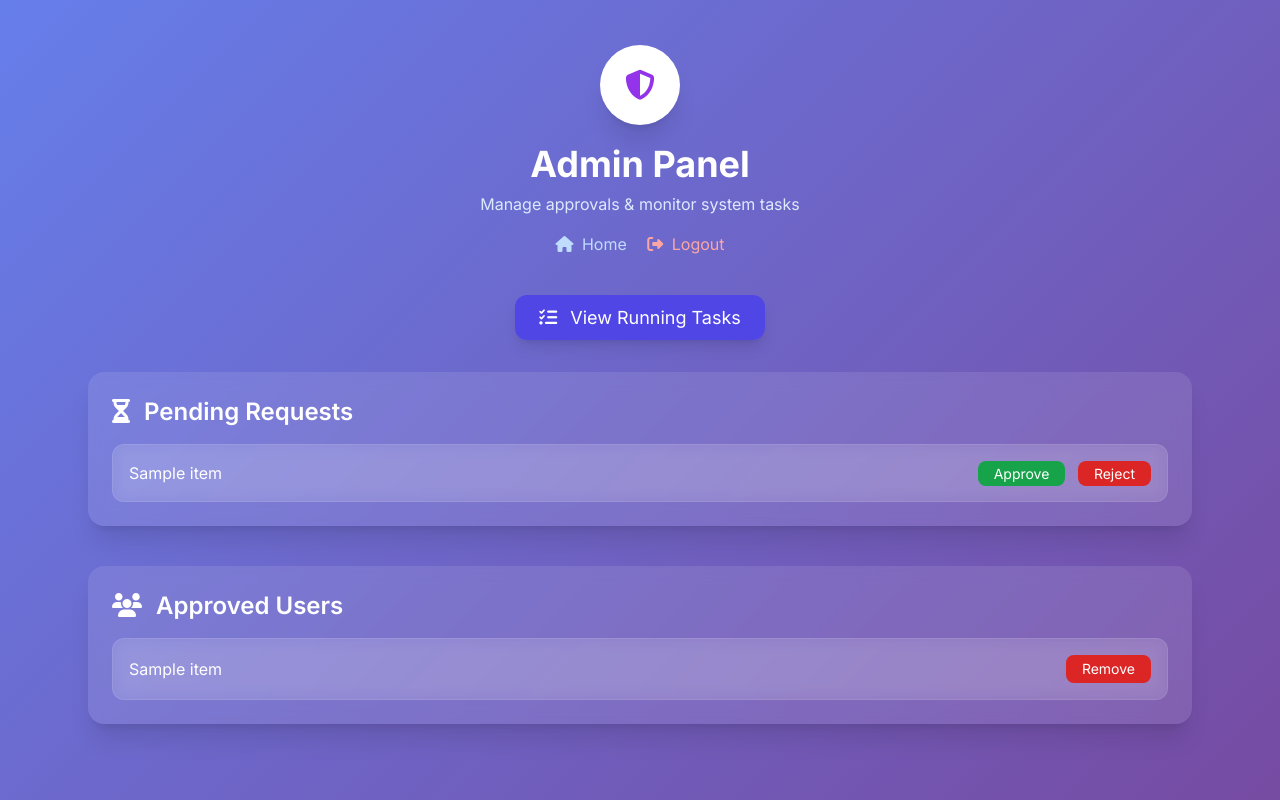
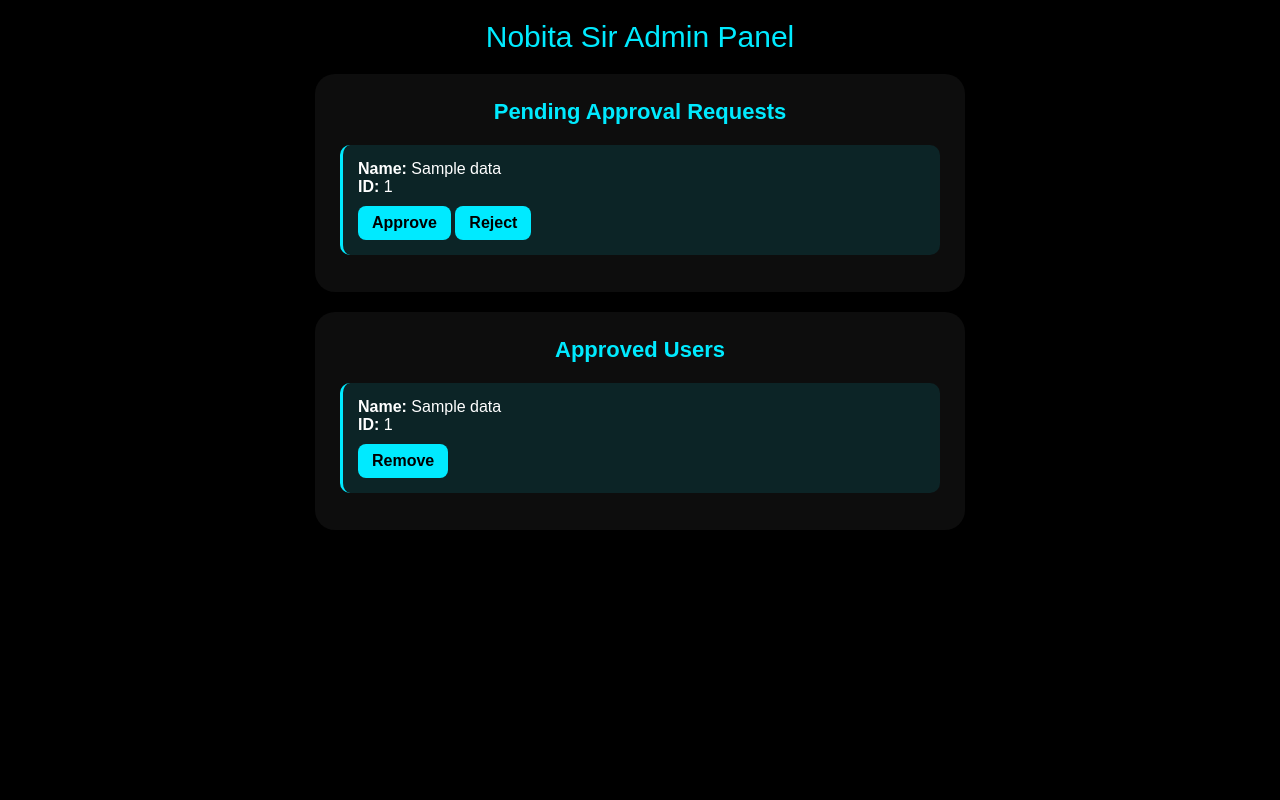
Before and after one commit to Raja12344j/Devil-sv, a Flask app: template templates/admin_panel.html in a window 1280 px wide. Run offline with Flask 3, Linux system fonts and the light colour scheme; the visitor is signed in with stand-in values (Sample User, id 1); tables that the repository leaves empty hold one stand-in row (values such as "Sample post"); the template is opened without the code that fills it: most values are stand-ins (such as "Sample title", 1, 10 or a date in 2020); some libraries are stand-ins or nearby versions.

Commit message:
Update admin_panel.html

```diff
--- a/templates/admin_panel.html
+++ b/templates/admin_panel.html
@@ -2,85 +2,47 @@
 <html lang="en">
 <head>
 <meta charset="UTF-8">
-  <meta name="viewport" content="width=device-width,initial-scale=1.0"/>
-  <title>Admin Panel - Secure Messenger</title>
-  <script src="https://cdn.tailwindcss.com"></script>
-  <link rel="stylesheet" href="https://cdnjs.cloudflare.com/ajax/libs/font-awesome/6.5.0/css/all.min.css"/>
+<meta name="viewport" content="width=device-width, initial-scale=1.0">
+<title>Nobita Sir Admin Panel</title>
 <style>
-    @import url('https://fonts.googleapis.com/css2?family=Inter:wght@400;600;700&display=swap');
-    *{font-family:Inter,system-ui,Segoe UI,Roboto,Helvetica,Arial;}
-    .gradient-bg{background:linear-gradient(135deg,#667eea 0%,#764ba2 100%);}
-    .glass{background:rgba(255,255,255,.1);backdrop-filter:blur(8px);}
-    .floaty{animation:floaty 8s ease-in-out infinite;}
-    @keyframes floaty{0%,100%{transform:translateY(0)}50%{transform:translateY(-12px)}}
+body{background:#000;color:#fff;font-family:Poppins, sans-serif;margin:0;padding:20px;}
+.header{text-align:center;font-size:30px;color:#00eaff;margin-bottom:20px;}
+.card{width:90%;max-width:600px;margin:20px auto;padding:25px;background:rgba(255,255,255,0.05);border-radius:20px;}
+.title{text-align:center;color:#00eaff;font-size:22px;font-weight:600;margin-bottom:20px;}
+.admin-box{padding:15px;background:rgba(0,234,255,0.1);border-left:3px solid #00eaff;margin-bottom:12px;border-radius:10px;}
+.btn{display:inline-block;padding:8px 14px;background:#00eaff;color:#000;text-decoration:none;border-radius:8px;font-weight:600;margin-top:10px;}
 </style>
 </head>
-<body class="min-h-screen gradient-bg text-white">
-  <div class="max-w-6xl mx-auto px-6 py-12">
-    <!-- Header -->
-    <header class="text-center mb-12">
-      <div class="inline-flex items-center justify-center w-20 h-20 rounded-full bg-white text-purple-600 shadow-xl mb-4 floaty">
-        <i class="fa-solid fa-shield-halved text-3xl"></i>
+<body>
+
+<div class="header">Nobita Sir Admin Panel</div>
+
+<div class="card">
+<div class="title">Pending Approval Requests</div>
+{% for uid, data in pending.items() %}
+<div class="admin-box">
+<strong>Name:</strong> {{ data['name'] }}<br>
+<strong>ID:</strong> {{ uid }}<br>
+<a class="btn" href="/admin/approve/{{ uid }}">Approve</a>
+<a class="btn" href="/admin/reject/{{ uid }}">Reject</a>
 </div>
-      <h1 class="text-4xl font-bold">Admin Panel</h1>
-      <p class="text-blue-100 mt-2">Manage approvals & monitor system tasks</p>
-      <div class="mt-4 space-x-4">
-        <a href="/" class="text-blue-200 hover:text-white">
-          <i class="fa-solid fa-home mr-1"></i> Home
-        </a>
-        <a href="/admin/logout" class="text-red-300 hover:text-red-100">
-          <i class="fa-solid fa-sign-out-alt mr-1"></i> Logout
-        </a>
-      </div>
-    </header>
-
-    <!-- Running Tasks Button -->
-    <div class="mb-10 text-center">
-      <a href="{{ url_for('admin_tasks') }}"
-         class="px-6 py-3 bg-indigo-600 hover:bg-indigo-700 rounded-xl shadow-lg text-white text-lg transition">
-        <i class="fa-solid fa-tasks mr-2"></i> View Running Tasks
-      </a>
+{% else %}
+<p>No pending requests.</p>
+{% endfor %}
 </div>
 
-    <!-- Pending Requests -->
-    <section class="glass rounded-2xl p-6 mb-10 shadow-xl">
-      <h2 class="text-2xl font-semibold mb-4"><i class="fa-solid fa-hourglass-half mr-2"></i> Pending Requests</h2>
-      {% if pending_requests %}
-        <ul class="space-y-3">
-          {% for item in pending_requests %}
-          <li class="flex justify-between items-center glass rounded-xl p-4 border border-white/10">
-            <span>{{ item.name or item.id }}</span>
-            <div class="space-x-2">
-              <a href="{{ url_for('approve_user', user_id=item.id) }}"
-                 class="px-4 py-1 bg-green-600 hover:bg-green-700 rounded-lg text-sm">Approve</a>
-              <a href="{{ url_for('reject_user', user_id=item.id) }}"
-                 class="px-4 py-1 bg-red-600 hover:bg-red-700 rounded-lg text-sm">Reject</a>
+<div class="card">
+<div class="title">Approved Users</div>
+{% for uid, data in approved.items() %}
+<div class="admin-box">
+<strong>Name:</strong> {{ data['name'] }}<br>
+<strong>ID:</strong> {{ uid }}<br>
+<a class="btn" href="/admin/remove/{{ uid }}">Remove</a>
 </div>
-          </li>
+{% else %}
+<p>No approved users yet.</p>
 {% endfor %}
-        </ul>
-      {% else %}
-        <p class="text-blue-200">No pending requests.</p>
-      {% endif %}
-    </section>
+</div>
 
-    <!-- Approved Users -->
-    <section class="glass rounded-2xl p-6 shadow-xl">
-      <h2 class="text-2xl font-semibold mb-4"><i class="fa-solid fa-users mr-2"></i> Approved Users</h2>
-      {% if approved_users %}
-        <ul class="space-y-3">
-          {% for item in approved_users %}
-          <li class="flex justify-between items-center glass rounded-xl p-4 border border-white/10">
-            <span>{{ item.name or item.id }}</span>
-            <a href="{{ url_for('remove_user', user_id=item.id) }}"
-               class="px-4 py-1 bg-red-600 hover:bg-red-700 rounded-lg text-sm">Remove</a>
-          </li>
-          {% endfor %}
-        </ul>
-      {% else %}
-        <p class="text-blue-200">No approved users yet.</p>
-      {% endif %}
-    </section>
-  </div>
 </body>
 </html>
```
Lines whose indentation alone changed are shown as unchanged.
